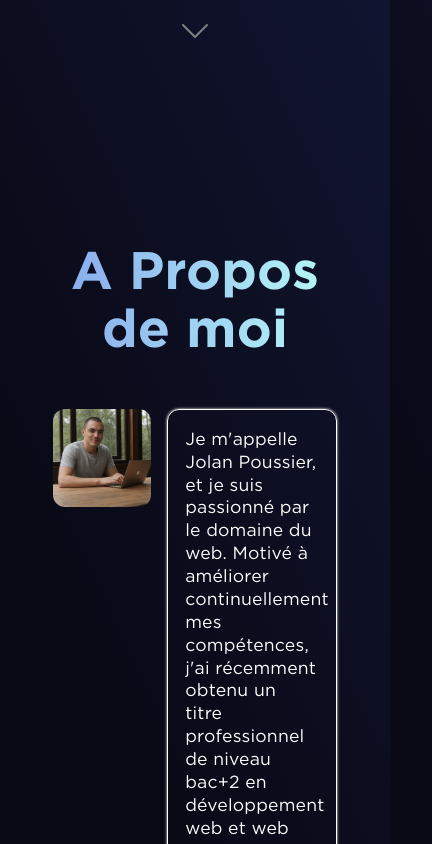
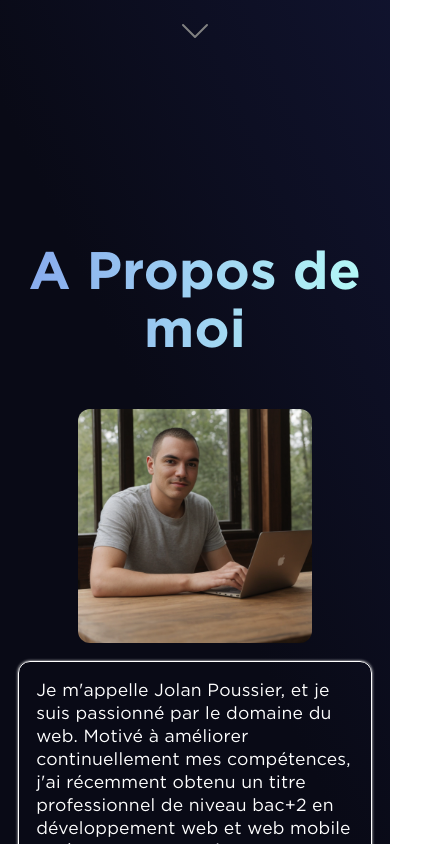
Before and after one commit to JolanPoussier/portfolio, a Next.js app: page / in a window 390 px wide. Shown: the part 740-1584 px from the top of the page, 432 px wide, since content can reach past the window. Built offline with nearby package versions, Linux system fonts and the light colour scheme.

Commit message:
fix: responsive about

```diff
--- a/src/components/about.tsx
+++ b/src/components/about.tsx
@@ -34,6 +34,10 @@ const Main = styled.section`
   display: flex;
   justify-content: center;
   flex-direction: column;
+
+  @media (max-width: 600px) {
+    width: 100%;
+  }
 `;
 
 const Title = styled.h1`
@@ -69,11 +73,22 @@ const Container = styled.div`
   margin: auto;
   display: flex;
   justify-content: space-between;
+  @media (max-width: 900px) {
+    flex-direction: column;
+  }
 `;
 
 const Picture = styled.div`
   width: 25vw;
   height: 25vw;
+  @media (max-width: 900px) {
+    align-self: center;
+    margin-bottom: 1em;
+    width: 60vw;
+    height: 60vw;
+    max-width: 300px;
+    max-height: 300px;
+  }
 `;
 
 const Me = styled(Image)`
@@ -92,6 +107,9 @@ const Content = styled.div`
   border-radius: 12px;
   padding: 1em;
   box-shadow: 0 0 3px white;
+  @media (max-width: 900px) {
+    width: 100%;
+  }
 `;
 
 const Skill = styled.div`
```
